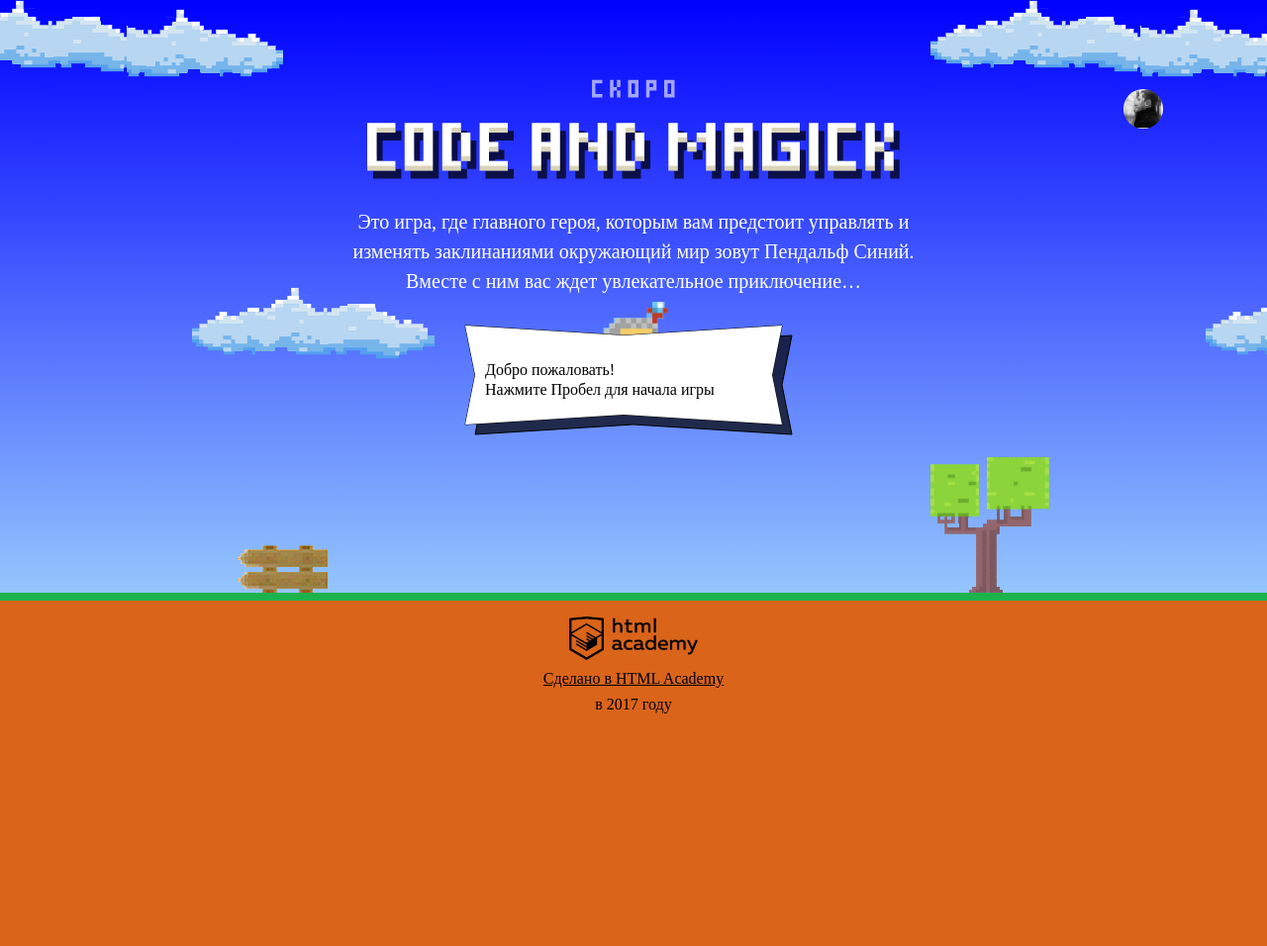
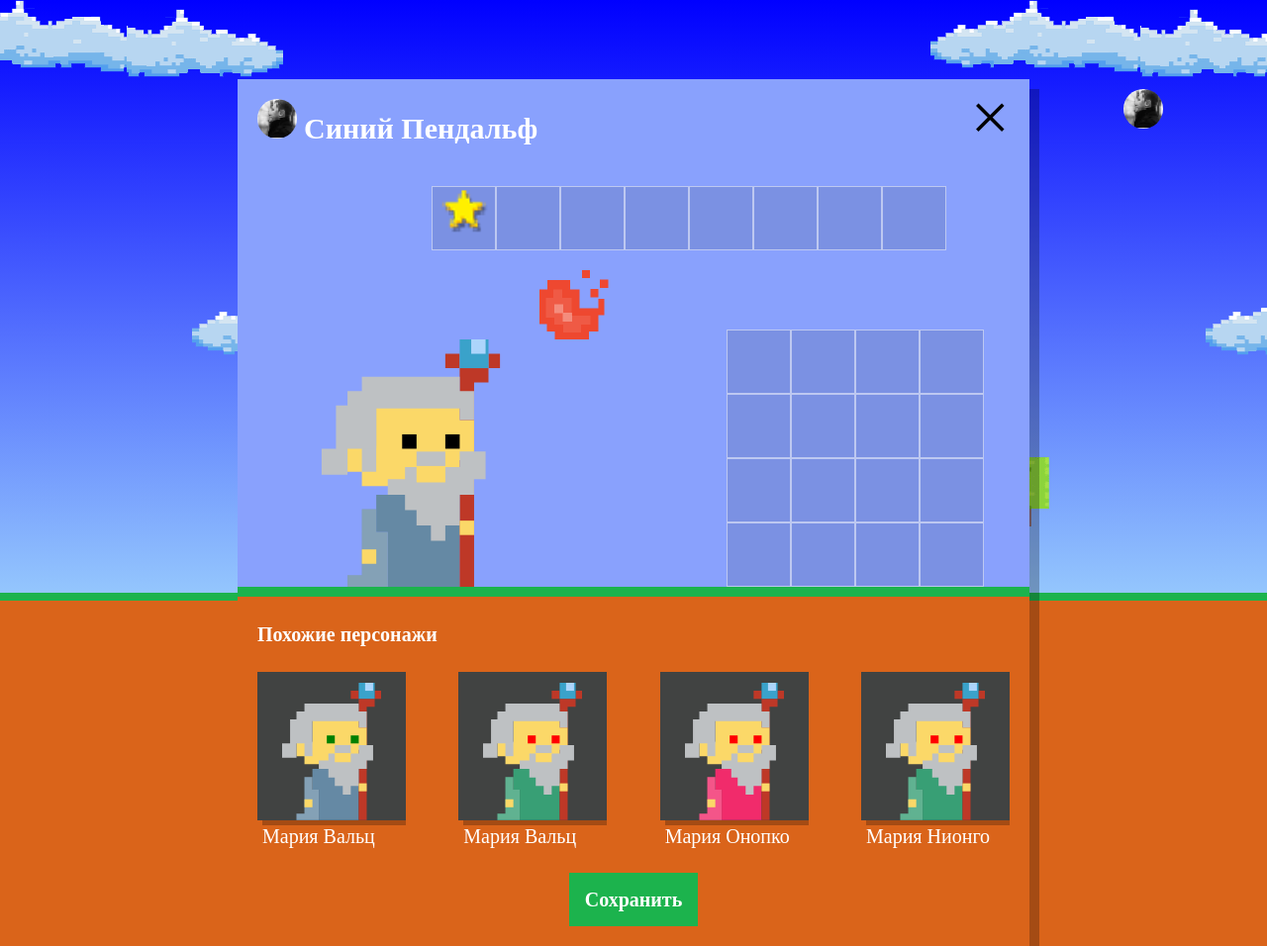
Before and after one commit to IvanZabaznov/389703-code-and-magick-17, a website: page index.html in a window 1280 px wide. Shown: the whole page at 99% size. Before the commit the page ends 800 px from the top, so only its background shows below. Drawn offline with Linux system fonts and the light colour scheme; a web font is replaced by a local one.

Commit message:
Выполнил задание "Нас орда".

```diff
--- a/index.html
+++ b/index.html
@@ -203,6 +203,7 @@
     return height / 3 - getWizardHeight(wizardWidth);
   };
 </script>
+<script src="js/setup.js"></script>
 <script src="js/stat.js"></script>
 <script src="js/game.js"></script>
 
--- /dev/null
+++ b/js/setup.js
@@ -0,0 +1,56 @@
+'use strict';
+
+var FIRST_NAMES = ['Иван', 'Хуан Себастьян', 'Мария', 'Кристоф', 'Виктор', 'Юлия', 'Люпита', 'Вашингтон'];
+var LAST_NAMES = ['да Марья', 'Верон', 'Мирабелла', 'Вальц', 'Онопко', 'Топольницкая', 'Нионго', 'Ирвинг'];
+var COAT_COLORS = ['rgb(101, 137, 164)', 'rgb(241, 43, 107)', 'rgb(146, 100, 161)', 'rgb(56, 159, 117)', 'rgb(215, 210, 55)', 'rgb(0, 0, 0)'];
+var EYES_COLORS = ['black', 'red', 'blue', 'yellow', 'green'];
+
+var setup = document.querySelector('.setup');
+setup.classList.remove('hidden');
+var setupSimilarList = document.querySelector('.setup-similar-list');
+var similarWizardTemplate = document.querySelector('#similar-wizard-template').content.querySelector('.setup-similar-item');
+
+var getRandomData = function (arr) {
+  return arr[Math.round(Math.random() * (arr.length - 1))];
+};
+
+var getNamePlayer = function (firstNames, lastNames) {
+  return getRandomData(firstNames) + ' ' + getRandomData(lastNames);
+};
+
+var createPlayers = function (number) {
+  var arrPlayers = [];
+
+  for (var i = 0; i < number; i++) {
+    arrPlayers.push(
+        {
+          name: getNamePlayer(FIRST_NAMES, LAST_NAMES),
+          coatColor: getRandomData(COAT_COLORS),
+          eyesColor: getRandomData(EYES_COLORS)
+        }
+    );
+  }
+
+  return arrPlayers;
+};
+
+var players = createPlayers(4);
+
+var renderWizard = function (wizard) {
+  var wizardElement = similarWizardTemplate.cloneNode(true);
+
+  wizardElement.querySelector('.setup-similar-label').textContent = wizard.name;
+  wizardElement.querySelector('.wizard-coat').style.fill = wizard.coatColor;
+  wizardElement.querySelector('.wizard-eyes').style.fill = wizard.eyesColor;
+
+  return wizardElement;
+};
+
+var fragment = document.createDocumentFragment();
+
+for (var i = 0; i < players.length; i++) {
+  fragment.appendChild(renderWizard(players[i]));
+}
+
+setupSimilarList.appendChild(fragment);
+setup.querySelector('.setup-similar').classList.remove('hidden');
```
